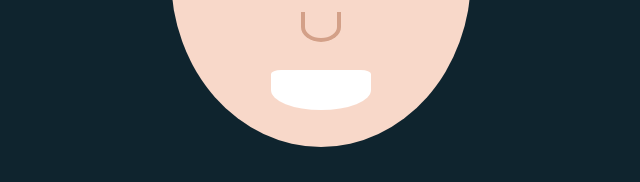
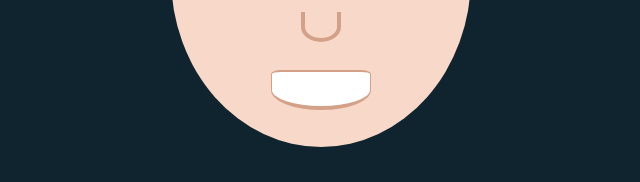
Before and after one commit to Annie-Huang/me-in-css, a website: page index.html in a window 1280 px wide. Shown: the part 423-605 px from the top of the page, 319-959 px from the left. Drawn offline with Linux system fonts and the light colour scheme.

Commit message:
Add mouth lids.

```diff
--- a/style.css
+++ b/style.css
@@ -106,4 +106,9 @@ body {
   margin-top: 225px;
 
   border-radius: 20% 20% 100% 100%;
+
+  /* month lid */
+  border: 1px solid hsl(19, 46%, 68%);
+  border-top-width: 2px;
+  border-bottom-width: 4px;
 }
```
